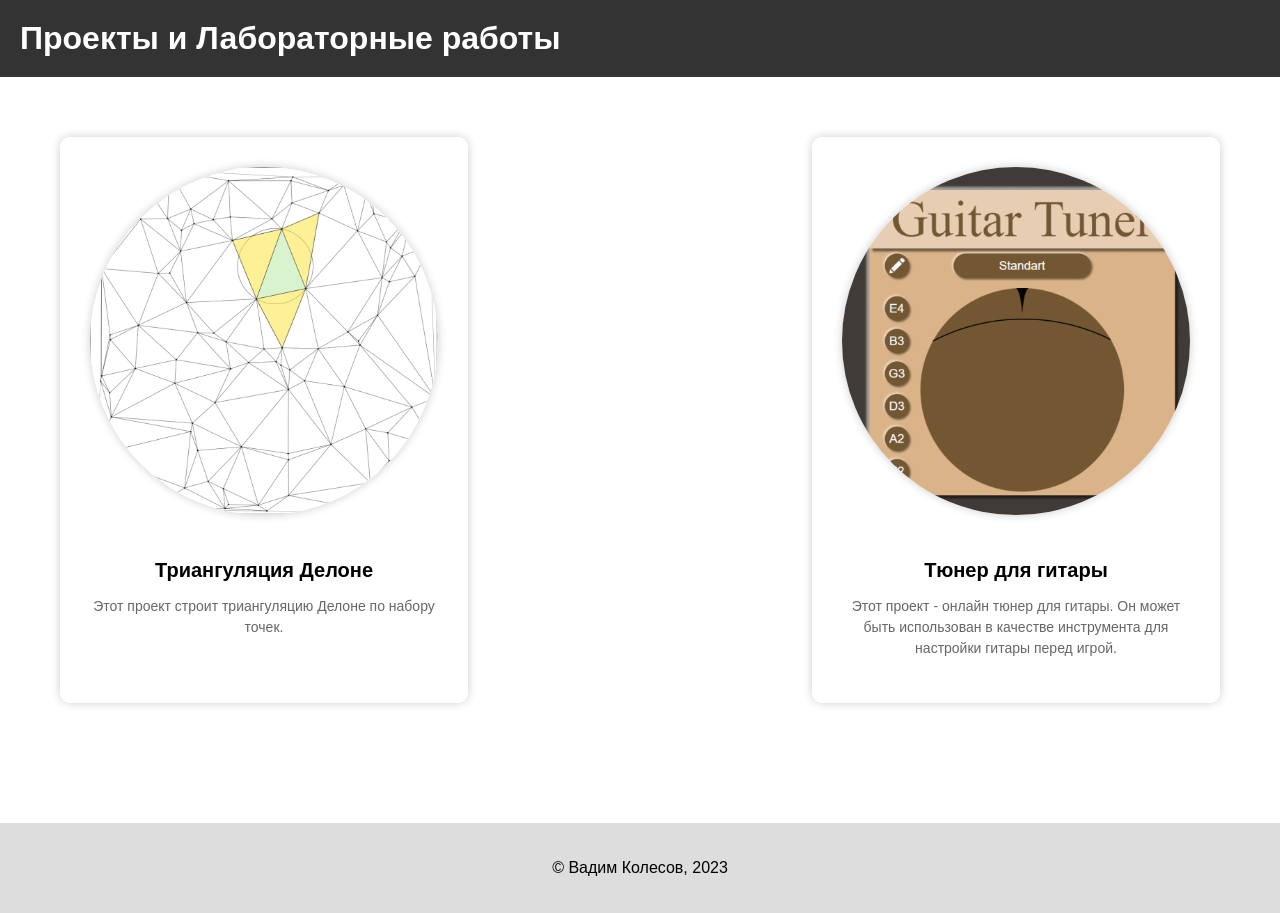
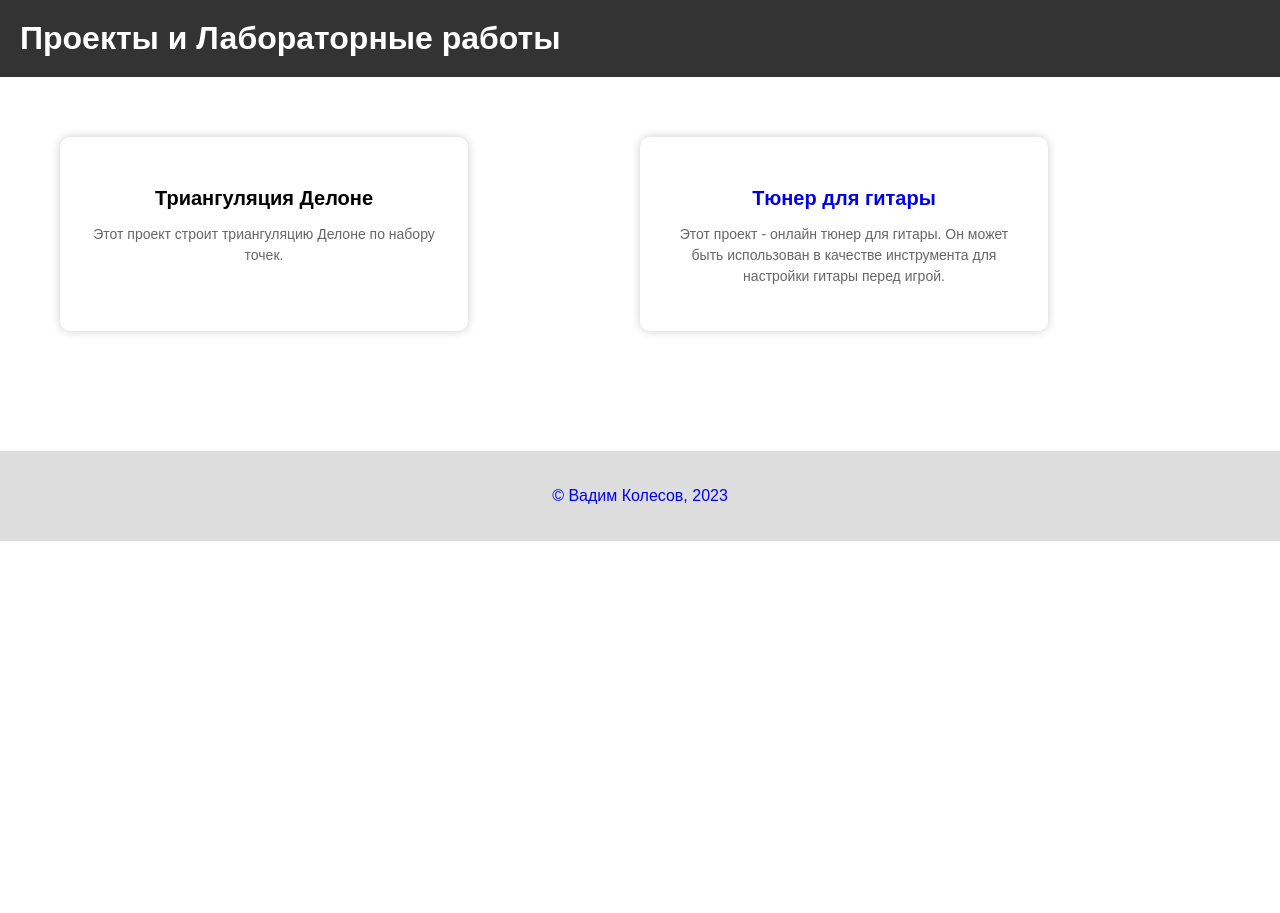
Before and after one commit to va-kolesov/va-kolesov.github.io, a plain HTML site: page index/index.html in a window 1280 px wide. After the commit the page ends 800 px from the top, so only its background shows below. Drawn offline with Linux system fonts and the light colour scheme.

Commit message:
remove images

```diff
--- a/index/index.html
+++ b/index/index.html
@@ -88,14 +88,17 @@
 	<div class="projects">
 		<div class="project">
 			<!-- Картинка проекта, ссылка на проект и его описание -->
-			<a href="https://va-kolesov.github.io/triangulation/" class="project-link"><img src="/triangulation/triangulation.png" alt="Триангуляция Делоне"></a>
+			<a href="https://va-kolesov.github.io/triangulation/" class="project-link">
+			<!-- <img src="/triangulation/triangulation.png" alt="Триангуляция Делоне">-->
+			</a>
 			<h2>Триангуляция Делоне</h2>
 			<p>Этот проект строит триангуляцию Делоне по набору точек.</p>
 		</div>
 
 		<div class="project">
 			<!-- Картинка проекта, ссылка на проект и его описание -->
-			<a href="https://va-kolesov.github.io/tuner/" class="project-link"><img src="/tuner/tuner.png" alt="Тюнер для гитары"></a>
+			<a href="https://va-kolesov.github.io/tuner/" class="project-link">
+			<!-- <img src="/tuner/tuner.png" alt="Тюнер для гитары"></a>-->
 			<h2>Тюнер для гитары</h2>
 			<p>Этот проект - онлайн тюнер для гитары. Он может быть использован в качестве инструмента для настройки гитары перед игрой.</p>
 		</div>
```
Also changed, not shown: triangulation/triangulation.png (deleted), tuner/tuner.png (deleted).
